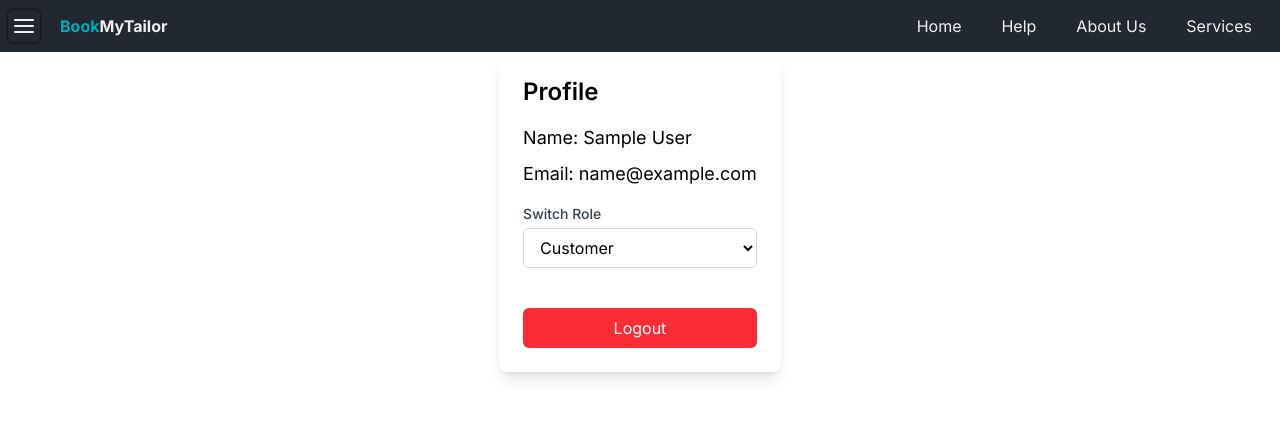
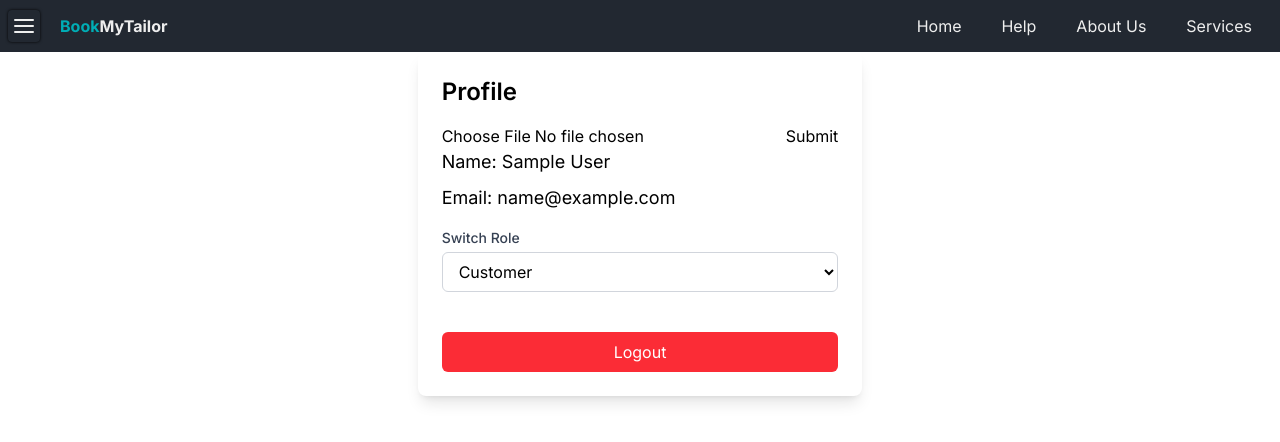
Before and after one commit to sandy0637R/BookMyTailor_Frontend, a React (Vite) app: page /profile in a window 1280 px wide. Shown: the top 442 px of the page. Built offline with nearby package versions, Linux system fonts and the light colour scheme; no server answers; sample sign-in values are in the browser's storage.

Commit message:
added image upload

```diff
--- a/src/pages/Profile.jsx
+++ b/src/pages/Profile.jsx
@@ -3,8 +3,9 @@ import { useDispatch, useSelector } from 'react-redux';
 import { fetchProfileRequest, logout, updateProfileRequest } from '../redux/authSlice';
 import { useNavigate } from 'react-router-dom';
 import toast from 'react-hot-toast';
-
+import axios from 'axios';
 const Profile = () => {
+  const [file,setFile]=useState();
   const dispatch = useDispatch();
   const navigate = useNavigate();
   const { profile, loading } = useSelector((state) => state.auth);
@@ -17,6 +18,29 @@ const Profile = () => {
     specialization: '',
     fees: ''
   });
+
+  const handleUpload = async () => {
+    if (!file) return toast.error("Please select a file");
+
+    const formData = new FormData();
+    formData.append("profileImage", file);
+
+    try {
+      const res = await axios.put("http://localhost:5000/users/profile", formData, {
+        withCredentials: true,
+        headers: {
+          "Content-Type": "multipart/form-data",
+          "Authorization": `Bearer ${localStorage.getItem("token")}`  // Add the token from localStorage
+        },
+      });
+
+      toast.success("Image uploaded successfully!");
+    } catch (error) {
+      console.error("Upload error:", error);
+      toast.error("Upload failed!");
+    }
+  };
+
 
   useEffect(() => {
     dispatch(fetchProfileRequest());
@@ -108,6 +132,8 @@ const Profile = () => {
   return (
     <div className="max-w-4xl mx-auto p-6 bg-white shadow-lg rounded-lg">
       <h1 className="text-2xl font-semibold mb-4">Profile</h1>
+      <input type="file" onChange={e=>setFile(e.target.files[0])}/>
+      <button onClick={handleUpload}>Submit</button>
       <p className="text-lg mb-2">Name: {profile?.name}</p>
       <p className="text-lg mb-4">Email: {profile?.email}</p>
 
```
